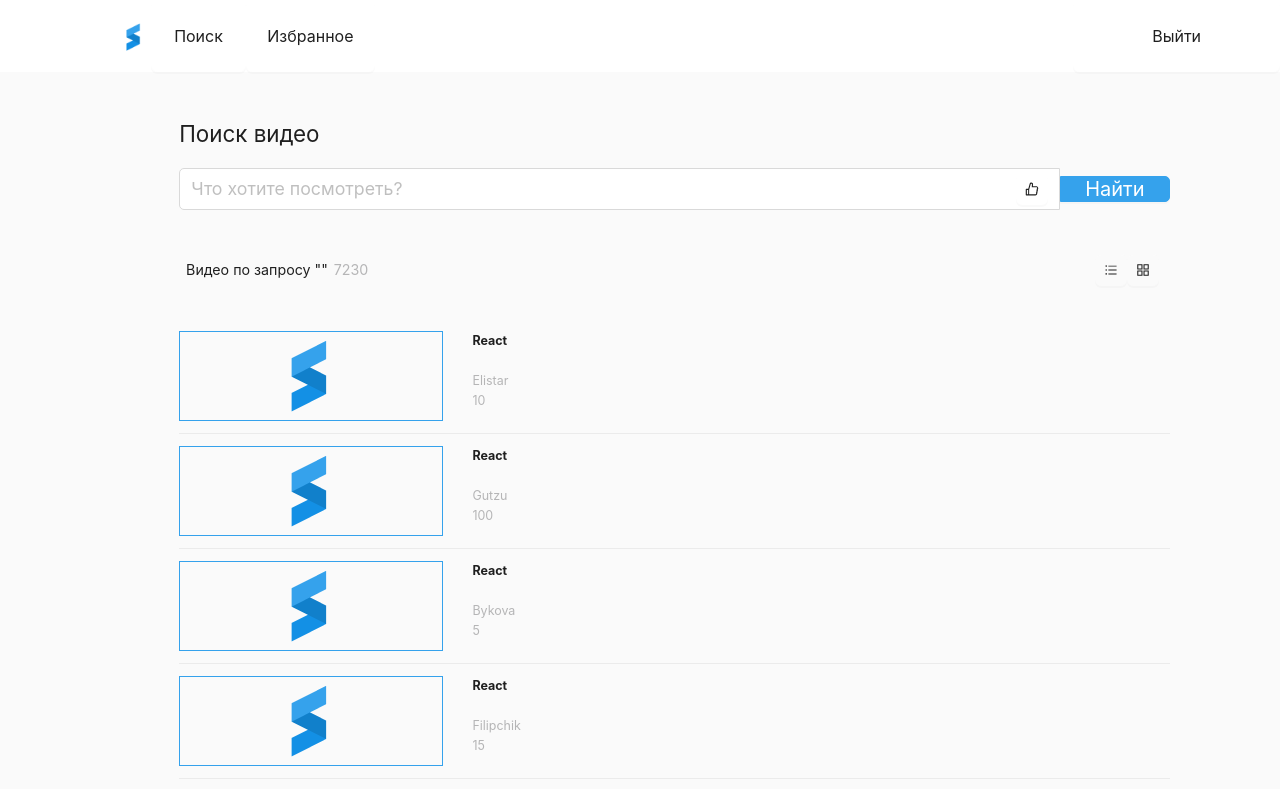
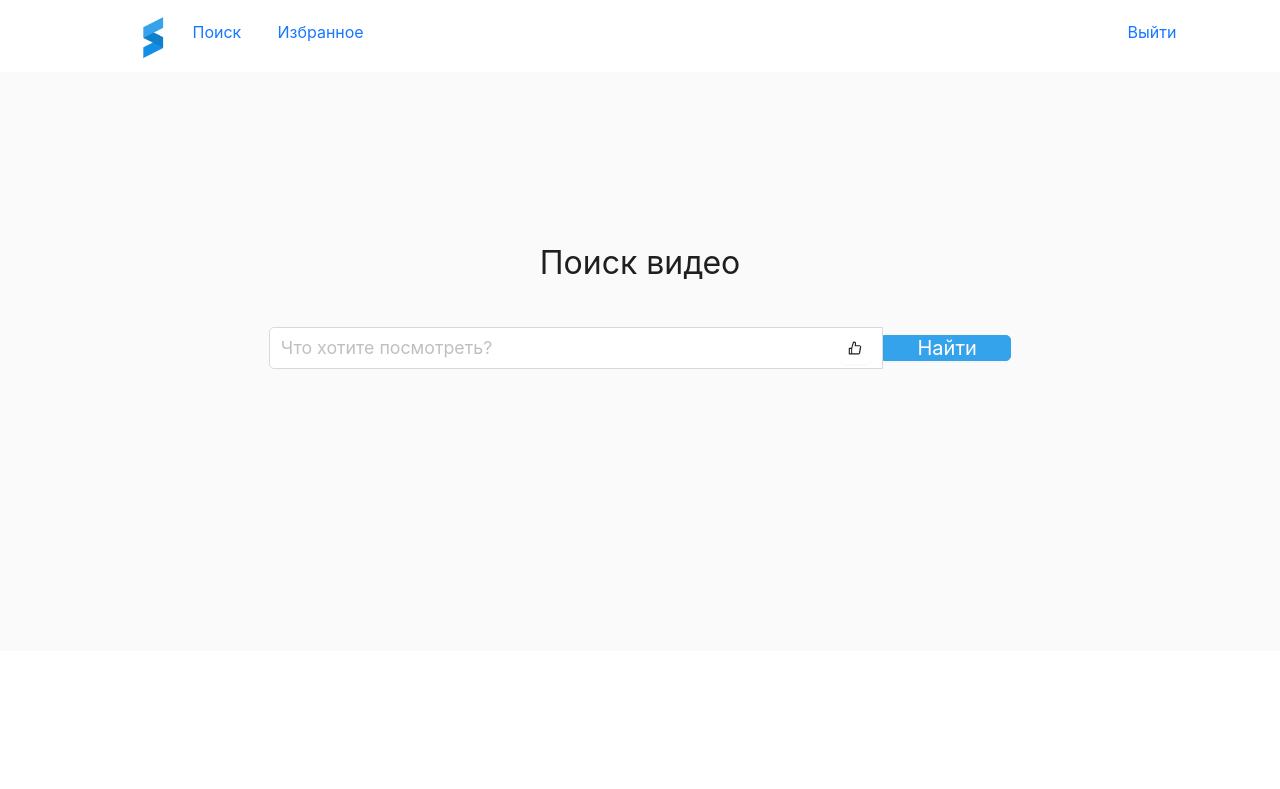
Before and after one commit to IlyaElistar23/youtube_spa, a React (Create React App) app: page /search in a window 1280 px wide. Shown: the top 789 px of the page. Built offline with nearby package versions, Linux system fonts and the light colour scheme.

Commit message:
add routing and fix some styles

```diff
--- a/src/App.tsx
+++ b/src/App.tsx
@@ -1,4 +1,5 @@
 import './App.css';
+import {Routes, Route} from 'react-router-dom'
 import LoginPage from './Components/LoginPage/LoginPage';
 import SearchPage from './Components/HomePage/SearchPage';
 import SearchResult from './Components/SearchResultPage/SearchResult';
@@ -7,13 +8,17 @@ import AddFavoriteForm from './Components/ModalWindow/AddFavotireForm';
 
 function App() {
   return (
-    <>
+    <Routes>
       {/* <LoginPage /> */}
       {/* <SearchPage /> */}
-      <SearchResult />
-      {/* <FavoritePage />
+      {/* <SearchResult />
+      <FavoritePage />
       <AddFavoriteForm /> */}
-    </>
+      <Route path='/' element={<LoginPage/>}/>
+      <Route path='/search' element={<SearchPage/>}/>
+      <Route path='/results' element={<SearchResult/>}/>
+      <Route path='/favorites' element={<FavoritePage/>}/>
+    </Routes>
   );
 }
 
--- a/src/Components/CustomHeader.tsx
+++ b/src/Components/CustomHeader.tsx
@@ -1,4 +1,5 @@
 import { Button, Image, Flex } from 'antd'
+import { NavLink } from 'react-router-dom'
 
 const CustomHeader = (): JSX.Element => {
 
@@ -7,12 +8,14 @@ const CustomHeader = (): JSX.Element => {
             backgroundColor: 'white',
             width: '100%'
         }}>
-            <Flex align='center' justify='center' style={{padding: '0 8%'}}>
-                <Image src='../sibdev-logo.png' height='12%' width='12%'/>
-                <Button style={{ height: '4.5em', width: '33%', borderColor: 'white', fontSize: '100%' }}>Поиск</Button>
-                <Button style={{ height: '4.5em', width: '45%', borderColor: 'white', fontSize: '100%' }}>Избранное</Button>
+            <Flex align='center' justify='space-between' style={{ padding: '0 10%', width: '20%' }}>
+                <Image src='../sibdev-logo.png' height='20%' width='20%' style={{ margin: '0 2%' }} />
+                <Flex align='center' justify='center' style={{marginRight: '20%'}}>
+                    <NavLink to='/search' style={{ height: '4.5em', width: '33%', borderColor: 'white', fontSize: '100%', margin: '0 15%' }}>Поиск</NavLink>
+                    <NavLink to='/favorites' style={{ height: '4.5em', width: '45%', borderColor: 'white', fontSize: '100%', margin: '0 15%' }}>Избранное</NavLink>
+                </Flex>
             </Flex>
-            <Button style={{ height: '4.5em', width: '10%', borderColor: 'white', fontSize: '100%', padding: '0 8%' }}>Выйти</Button>
+            <NavLink to='/' style={{ height: '4.5em', width: '10%', borderColor: 'white', fontSize: '100%', padding: '0 5%', textAlign: 'center' }}>Выйти</NavLink>
         </Flex>
     )
 }
--- a/src/Components/FavoritesPage/FavoritesPage.tsx
+++ b/src/Components/FavoritesPage/FavoritesPage.tsx
@@ -33,7 +33,7 @@ const FavoritePage = (): JSX.Element => {
                 style={{
                     backgroundColor: 'white',
                     padding: 0,
-                    height: '80px',
+                    height: '11%',
                     width: '100%',
                 }}>
                 <CustomHeader />
--- a/src/Components/HomePage/SearchPage.tsx
+++ b/src/Components/HomePage/SearchPage.tsx
@@ -23,14 +23,14 @@ const SearchPage = (): JSX.Element => {
                     height: '90%',
                     width: '100%',
                     textAlign: 'center',
-                    padding: '16.5% 0'
+                    padding: '13% 0 22% 0'
                 }}>
                     <Text style={{
                         margin: '0 0',
                         fontSize: '200%',
                     }}>Поиск видео</Text>
                     <Flex align='center' justify='center' style={{
-                        marginTop: '5%'
+                        marginTop: '3%'
                     }}>
                         <Input
                             placeholder='Что хотите посмотреть?'
--- a/src/Components/LoginPage/LoginPage.tsx
+++ b/src/Components/LoginPage/LoginPage.tsx
@@ -36,7 +36,7 @@ const LoginPage = (): JSX.Element => {
                 borderColor: '#cacaca',
                 height: '66%',
                 width: '35%',
-                margin: '0 30%',
+                margin: '0 33%',
                 padding: '3% 0'
             }}>
                 <Flex vertical justify='center' align='center'>
--- a/src/index.tsx
+++ b/src/index.tsx
@@ -9,9 +9,9 @@ const root = ReactDOM.createRoot(
   document.getElementById('root') as HTMLElement
 );
 root.render(
-    <React.StrictMode>
+    <BrowserRouter>
       <App />
-    </React.StrictMode>
+    </BrowserRouter>
 );
 
 // If you want to start measuring performance in your app, pass a function
```
